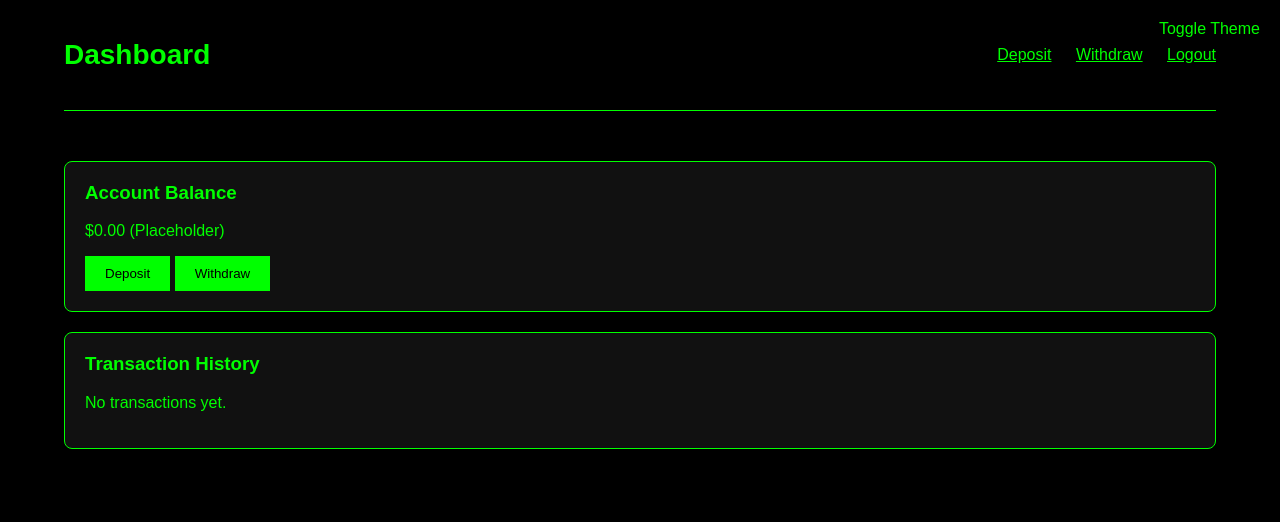
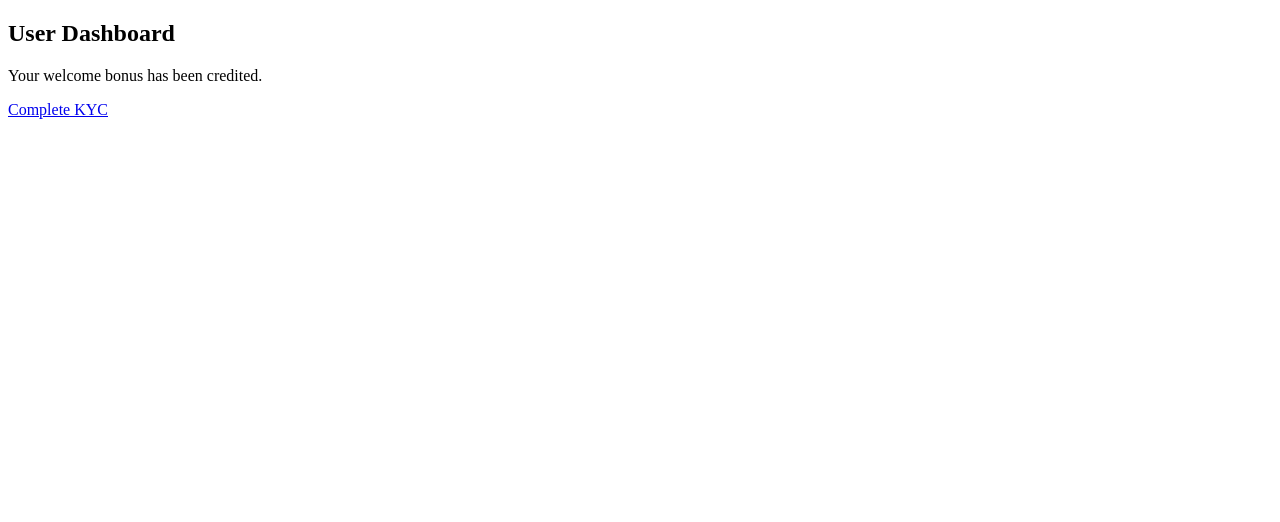
Before and after one commit to Nehemiah123456/Grow-Funds-Network, a plain HTML site: page dashboard.html in a window 1280 px wide. Drawn offline with Linux system fonts and the light colour scheme.

Commit message:
Update dashboard.html

```diff
--- a/dashboard.html
+++ b/dashboard.html
@@ -1,59 +1,20 @@
 <!DOCTYPE html>
-<html lang="en">
+<html>
 <head>
-<meta charset="UTF-8">
-<meta name="viewport" content="width=device-width, initial-scale=1.0">
-<title>Grow Funds Network - Dashboard</title>
-<style>
-body { background-color: #000; color: #00FF00; font-family: Arial, sans-serif; margin: 0; }
-.container { width: 90%; margin: 0 auto; max-width: 1200px; }
-header { display: flex; justify-content: space-between; align-items: center; padding: 20px 0; border-bottom: 1px solid #00FF00; }
-header h1 { font-size: 28px; }
-nav a { margin-left: 20px; color: #00FF00; }
-.toggle { position: fixed; top: 20px; right: 20px; cursor: pointer; }
-.dashboard { padding: 50px 0; }
-.card { background-color: #111; padding: 20px; margin-bottom: 20px; border: 1px solid #00FF00; border-radius: 8px; }
-.card h3 { margin-top: 0; }
-button { background-color: #00FF00; color: #000; border: none; padding: 10px 20px; cursor: pointer; }
-button:hover { opacity: 0.8; margin-right: 10px; }
-</style>
+  <title>Dashboard</title>
+
+  <script src="https://www.gstatic.com/firebasejs/10.12.2/firebase-app.js"></script>
+  <script src="https://www.gstatic.com/firebasejs/10.12.2/firebase-auth.js"></script>
+  <script src="https://www.gstatic.com/firebasejs/10.12.2/firebase-firestore.js"></script>
+  <script src="script.js"></script>
 </head>
 <body>
-<div class="toggle" onclick="toggleTheme()">Toggle Theme</div>
 
-<header class="container">
-<h1>Dashboard</h1>
-<nav>
-<a href="deposit.html">Deposit</a>
-<a href="withdraw.html">Withdraw</a>
-<a href="login.html">Logout</a>
-</nav>
-</header>
+<h2>User Dashboard</h2>
 
-<div class="container dashboard">
-<div class="card">
-<h3>Account Balance</h3>
-<p>$0.00 (Placeholder)</p>
-<button onclick="alert('Deposit placeholder')">Deposit</button>
-<button onclick="alert('Withdraw placeholder')">Withdraw</button>
-</div>
+<p>Your welcome bonus has been credited.</p>
 
-<div class="card">
-<h3>Transaction History</h3>
-<p>No transactions yet.</p>
-</div>
-</div>
+<a href="kyc.html">Complete KYC</a>
 
-<script>
-function toggleTheme(){
-if(document.body.style.backgroundColor === 'white'){
-    document.body.style.backgroundColor = '#000';
-    document.body.style.color = '#00FF00';
-} else {
-    document.body.style.backgroundColor = '#fff';
-    document.body.style.color = '#000';
-}
-}
-</script>
 </body>
 </html>
```
